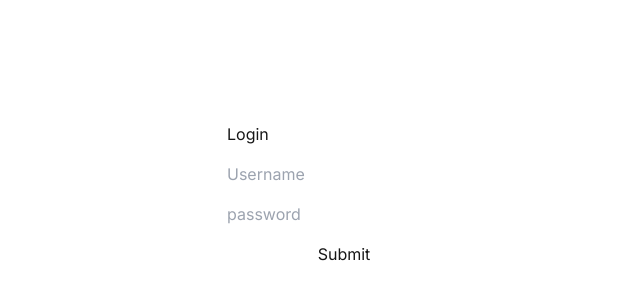
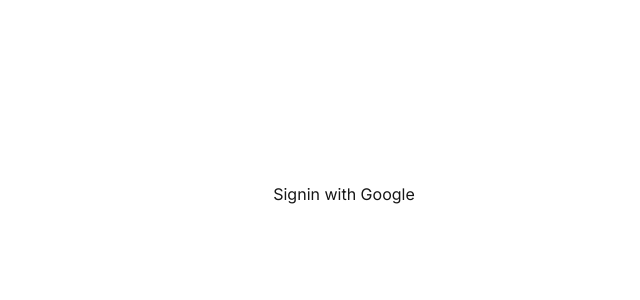
Before and after one commit to jymele/home, a Next.js app: page /login in a window 1280 px wide. Shown: the part 206-506 px from the top of the page, without its empty margins (296-936 px from the left). Built offline with nearby package versions, Linux system fonts and the light colour scheme.

Commit message:
Added login via Google

```diff
--- a/app/login/page.tsx
+++ b/app/login/page.tsx
@@ -1,15 +1,15 @@
+import { signIn } from "@/auth";
+
 export default function Login() {
   return (
     <div className="w-screen min-h-screen flex items-center justify-center">
-      <form className="flex flex-col gap-4">
-        Login
-        <div>
-          <input name="username" placeholder="Username" />
-        </div>
-        <div>
-          <input name="password" placeholder="password" />
-        </div>
-        <button type="submit">Submit</button>
+      <form
+        action={async () => {
+          "use server";
+          await signIn("google");
+        }}
+      >
+        <button type="submit">Signin with Google</button>
       </form>
     </div>
   );
--- a/auth.ts
+++ b/auth.ts
@@ -1,9 +1,7 @@
 import NextAuth from "next-auth";
-// import GitHub from "next-auth/providers/github"
+import Google from "next-auth/providers/google";
 
 // https://authjs.dev/getting-started/migrating-to-v5#authenticating-server-side
 export const { handlers, auth, signIn, signOut } = NextAuth({
-  providers: [
-    // GitHub
-  ],
+  providers: [Google],
 });
--- /dev/null
+++ b/middleware.ts
@@ -0,0 +1 @@
+export { auth as middleware } from "@/auth";
```
Also changed, not shown: 1 other file (tests, documents, lock files or other folders).
